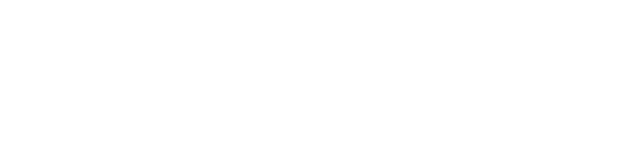
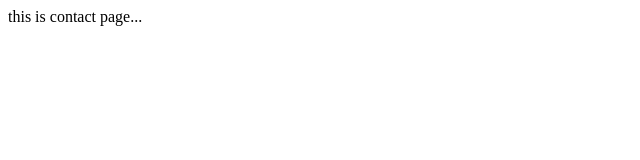
Before and after one commit to SwathiRanga1/Frontend1, a plain HTML site: page contact.html in a window 1280 px wide. Shown: the whole page, without its empty margins (0-640 px from the left). Drawn offline with Linux system fonts and the light colour scheme.

Commit message:
updated contact page

```diff
--- a/contact.html
+++ b/contact.html
@@ -4,7 +4,7 @@
 
    </title>
    <body>
-
+  this is contact page...
 
    </body>
 </html>
```
